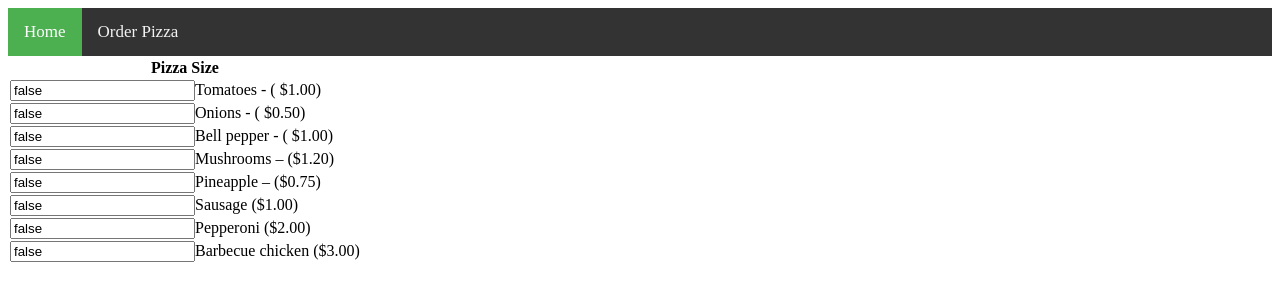
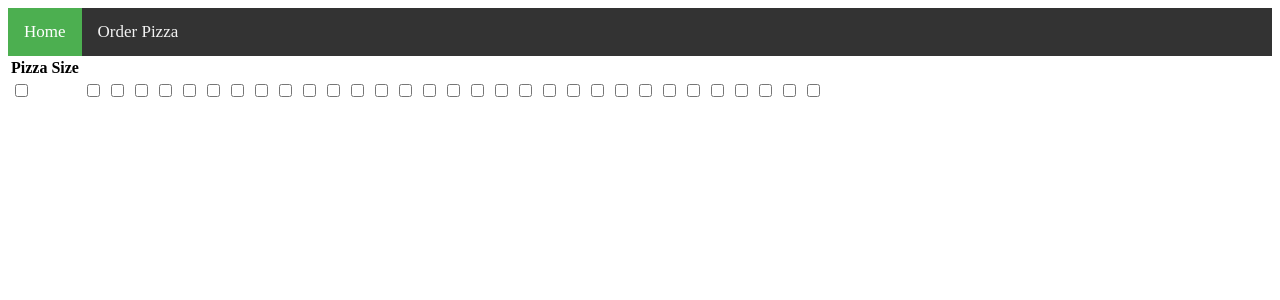
Before and after one commit to metsehaf/pizza-order-system, an Angular app: page /order in a window 1280 px wide. Shown: the top 300 px of the page. Built offline with nearby package versions, Linux system fonts and the light colour scheme.

Commit message:
created table row cells

```diff
--- a/src/app/order-pizza/order-pizza.component.html
+++ b/src/app/order-pizza/order-pizza.component.html
@@ -5,9 +5,21 @@
     </th>
   </thead>
   <tbody>
-    <tr *ngFor="let small of SmallPizzaArray.controls, let i = index;">
-      <input [formControl]="small" id="inlineCheckbox{{i}}">
-      <label for="inlineCheckbox{{i}}">{{smallPizza[i]}}</label>
-    </tr>
+    <td *ngFor="let small of smallPizzaArray.controls, let i = index;">
+      <!-- <label for="inlineCheckbox{{i}}">{{smallPizza[i]}}</label> -->
+      <input [formControl]="small" type="checkbox" id="inlineCheckbox{{i}}">
+    </td>
+    <td *ngFor="let medium of mediumPizzaArray.controls, let i = index;">
+      <!-- <label for="inlineCheckbox{{i}}">{{smallPizza[i]}}</label> -->
+      <input [formControl]="medium" type="checkbox" id="inlineCheckbox{{i}}">
+    </td>
+    <td *ngFor="let large of largePizzaArray.controls, let i = index;">
+      <!-- <label for="inlineCheckbox{{i}}">{{smallPizza[i]}}</label> -->
+      <input [formControl]="large" type="checkbox" id="inlineCheckbox{{i}}">
+    </td>
+    <td *ngFor="let extraLarge of extraLargePizzaArray.controls, let i = index;">
+      <!-- <label for="inlineCheckbox{{i}}">{{smallPizza[i]}}</label> -->
+      <input [formControl]="extraLarge" type="checkbox" id="inlineCheckbox{{i}}">
+    </td>
   </tbody>
 </table>
--- a/src/app/order-pizza/order-pizza.component.ts
+++ b/src/app/order-pizza/order-pizza.component.ts
@@ -8,28 +8,19 @@ import { FormBuilder, FormArray, FormGroup } from '@angular/forms';
   styleUrls: ['./order-pizza.component.css']
 })
 export class OrderPizzaComponent implements OnInit {
-  smallPizza: Array<string | number> = ['Tomatoes - ( $1.00)',
-              'Onions - ( $0.50)', 'Bell pepper - ( $1.00)',
-              'Mushrooms – ($1.20)', 'Pineapple – ($0.75)',
-              'Sausage ($1.00)', 'Pepperoni ($2.00)', 'Barbecue chicken ($3.00)'];
-  mediumPizza: Array<string | number> = ['Tomatoes - ( $1.00)',
-              'Onions - ( $0.50)', 'Bell pepper - ( $1.00)',
-              'Mushrooms – ($1.20)', 'Pineapple – ($0.75)',
-              'Sausage ($1.00)', 'Pepperoni ($2.00)', 'Barbecue chicken ($3.00)'];
-  largePizza: Array<string | number> = ['Tomatoes - ( $1.00)',
-              'Onions - ( $0.50)', 'Bell pepper - ( $1.00)',
-              'Mushrooms – ($1.20)', 'Pineapple – ($0.75)',
-              'Sausage ($1.00)', 'Pepperoni ($2.00)', 'Barbecue chicken ($3.00)'];
-  extraLargePizza: Array<string | number> = ['Tomatoes - ( $1.00)',
-              'Onions - ( $0.50)', 'Bell pepper - ( $1.00)',
-              'Mushrooms – ($1.20)', 'Pineapple – ($0.75)',
-              'Sausage ($1.00)', 'Pepperoni ($2.00)', 'Barbecue chicken ($3.00)'];
+  smallPizza: Array<string | number> = [1, 0.50, 1, 1.20, 0.75, 1, 2, 3];
+  mediumPizza: Array<string | number> = [1, 0.50, 1, 1.20, 0.75, 1, 2, 3];
+  largePizza: Array<string | number> = [1, 0.50, 1, 1.20, 0.75, 1, 2, 3];
+  extraLargePizza: Array<string | number> = [1, 0.50, 1, 1.20, 0.75, 1, 2, 3];
   pizzaForm: FormGroup;
   constructor(private _fb: FormBuilder) { }
 
   ngOnInit() {
     this.pizzaForm = this._fb.group({
-      favPizza: this.addSmallPizzaControls()
+      smaPizza: this.addSmallPizzaControls(),
+      medPizza: this.addMediumPizzaControls(),
+      larPizza: this.addLargePizzaControls(),
+      extPizza: this.addExtraLargePizzaControls()
     });
   }
 
@@ -40,7 +31,40 @@ export class OrderPizzaComponent implements OnInit {
     return this._fb.array(arr);
   }
 
-  get SmallPizzaArray() {
-    return <FormArray>this.pizzaForm.get('favPizza');
+  addMediumPizzaControls() {
+    const arr = this.mediumPizza.map(element => {
+      return this._fb.control(false);
+    });
+    return this._fb.array(arr);
+  }
+
+  addLargePizzaControls() {
+    const arr = this.largePizza.map(element => {
+      return this._fb.control(false);
+    });
+    return this._fb.array(arr);
+  }
+
+  addExtraLargePizzaControls() {
+    const arr = this.extraLargePizza.map(element => {
+      return this._fb.control(false);
+    });
+    return this._fb.array(arr);
+  }
+
+  get smallPizzaArray() {
+    return <FormArray>this.pizzaForm.get('smaPizza');
+  }
+
+  get mediumPizzaArray() {
+    return <FormArray>this.pizzaForm.get('medPizza');
+  }
+
+  get largePizzaArray() {
+    return <FormArray>this.pizzaForm.get('larPizza');
+  }
+
+  get extraLargePizzaArray() {
+    return <FormArray>this.pizzaForm.get('extPizza');
   }
 }
```
